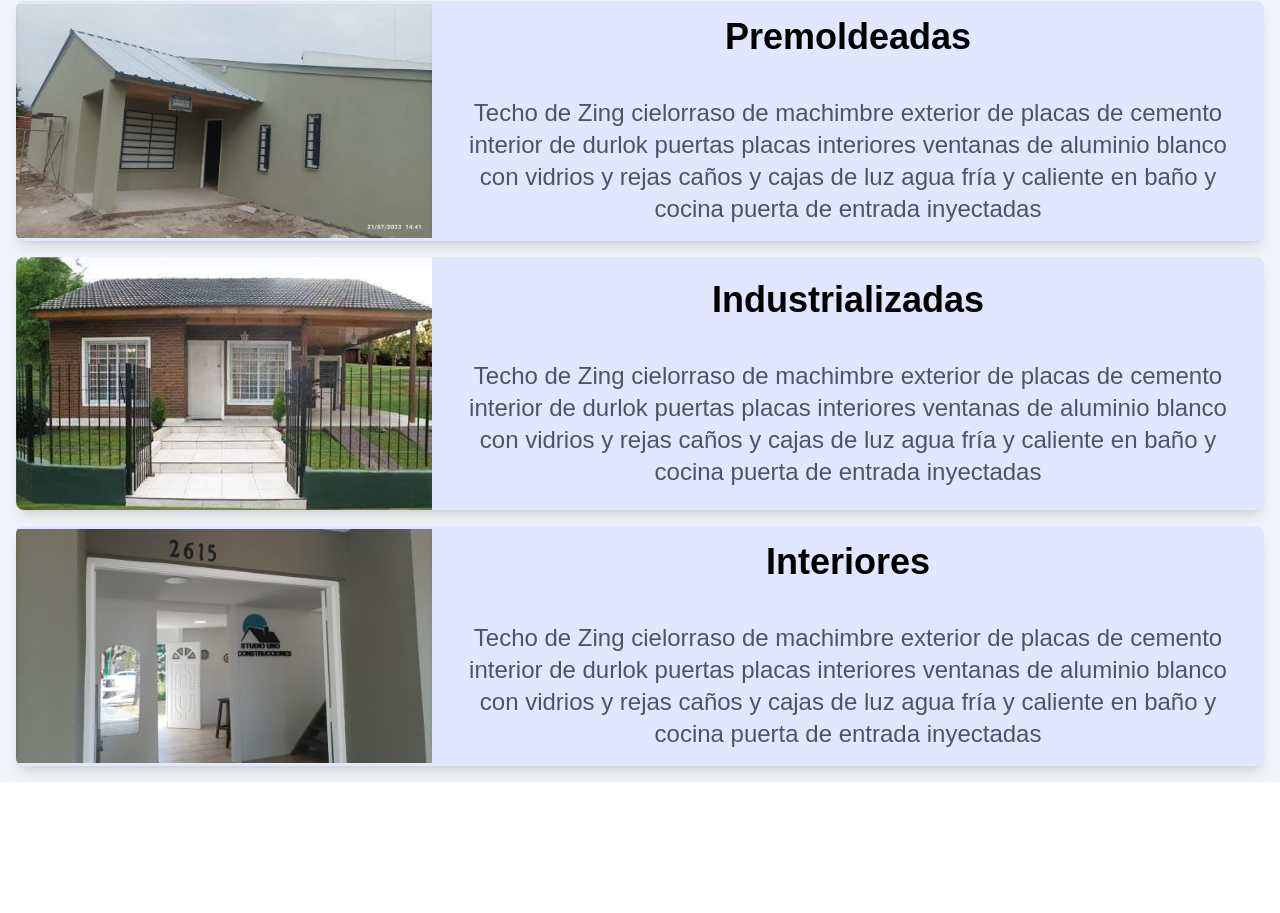
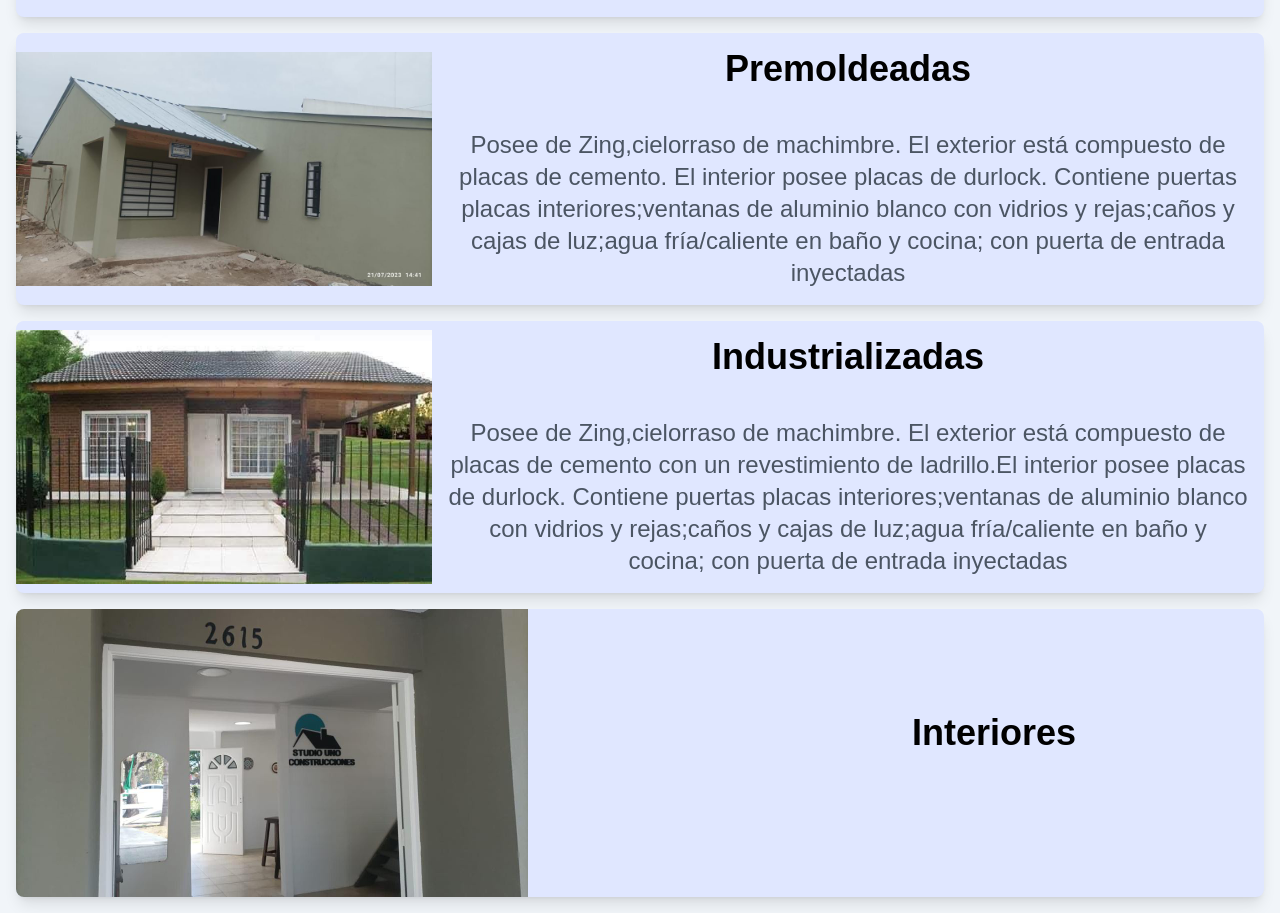
Before and after one commit to Gonza-Butafuoco/Studio-Uno-Construcciones, a React (Create React App) app: page /ModelsPage in a window 1280 px wide. Shown: the part 860-1773 px from the top of the page. Before the commit the page ends 1642 px from the top, so only its background shows below. Built offline with nearby package versions, Linux system fonts and the light colour scheme.

Commit message:
final fixes

```diff
--- a/src/components/organisms/Modelscontainer.jsx
+++ b/src/components/organisms/Modelscontainer.jsx
@@ -3,7 +3,7 @@ import imagenCabaña from "../Resources/cabaña 1.jpg";
 import imagenMinimalista from "../Resources/minimalista 1.jpg";
 import imagenPremoldeada from "../Resources/premoldeada 1.jpeg";
 import imagenIndustrializadas from "../Resources/industrializadas4.jpeg";
-import imagenInteriores from "../Resources/interiores5.jpeg"
+import imagenInteriores from "../Resources/interiores5.jpeg";
 import { Model } from "../molecules/Model";
 import { Link } from "react-router-dom";
 
@@ -13,36 +13,34 @@ export const Modelscontainer = () => {
       titulo: "Cabañas",
       imagen: imagenCabaña,
       descripcion:
-        "Techó de Zing cielorraso de machimbre exterior de medio tronco cabañero madera dura interior de durlok puertas placas interiores ventanas de aluminio blanco con vidrios y rejas caños y cajas de luz agua fría y caliente en baño y cocina puerta de entrada inyectadas platea de madera barandas y escalera",
+        "Techó de Zing,cielorraso de machimbre.El exterior está hecho de medio tronco cabañero,madera dura. El interior es de durlock. Posee:puertas placas interiores;ventanas de aluminio blanco con vidrios y rejas;caños y cajas de luz;agua fría y caliente en baño y cocina; la puerta de entrada inyectadas;platea de madera;barandas y escalera",
     },
     {
       titulo: "Minimalistas ",
       imagen: imagenMinimalista,
       descripcion:
-        "Techo de Zing cielorraso de machimbre exterior de placas de cemento interior de durlok puertas placas interiores ventanas de aluminio blanco con vidrios y rejas caños y cajas de luz agua fría y caliente en baño y cocina puerta de entrada inyectadas",
+        "Posee de Zing,cielorraso de machimbre. El exterior está compuesto de placas de cemento. El interior posee placas de durlock. Contiene puertas placas interiores;ventanas de aluminio blanco con vidrios y rejas;caños y cajas de luz;agua fría/caliente en baño y cocina; con puerta de entrada inyectadas",
     },
     {
       titulo: "Premoldeadas",
       imagen: imagenPremoldeada,
       descripcion:
-        "Techo de Zing cielorraso de machimbre exterior de placas de cemento interior de durlok puertas placas interiores ventanas de aluminio blanco con vidrios y rejas caños y cajas de luz agua fría y caliente en baño y cocina puerta de entrada inyectadas",
+        "Posee de Zing,cielorraso de machimbre. El exterior está compuesto de placas de cemento. El interior posee placas de durlock. Contiene puertas placas interiores;ventanas de aluminio blanco con vidrios y rejas;caños y cajas de luz;agua fría/caliente en baño y cocina; con puerta de entrada inyectadas",
     },
     {
       titulo: "Industrializadas",
       imagen: imagenIndustrializadas,
       descripcion:
-        "Techo de Zing cielorraso de machimbre exterior de placas de cemento interior de durlok puertas placas interiores ventanas de aluminio blanco con vidrios y rejas caños y cajas de luz agua fría y caliente en baño y cocina puerta de entrada inyectadas",
+        "Posee de Zing,cielorraso de machimbre. El exterior está compuesto de placas de cemento con un revestimiento de ladrillo.El interior posee placas de durlock. Contiene puertas placas interiores;ventanas de aluminio blanco con vidrios y rejas;caños y cajas de luz;agua fría/caliente en baño y cocina; con puerta de entrada inyectadas",
     },
     {
       titulo: "Interiores",
       imagen: imagenInteriores,
-      descripcion:
-        "Techo de Zing cielorraso de machimbre exterior de placas de cemento interior de durlok puertas placas interiores ventanas de aluminio blanco con vidrios y rejas caños y cajas de luz agua fría y caliente en baño y cocina puerta de entrada inyectadas",
     },
   ];
 
   return (
-    <div className=" h-200 overflow-auto">
+    <div className="h-200 overflow-auto">
       <div className="container mx-auto grid grid-cols-1 lg:grid-cols-1 gap-4 justify-center p-4">
         {modelos.map((modelo, index) => (
           <div
@@ -51,20 +49,40 @@ export const Modelscontainer = () => {
               "flex rounded-lg overflow-hidden shadow-lg bg-indigo-100"
             }
           >
-            <Link to={`/model/${modelo.titulo}`} className="flex md:items-center">
+            <Link
+              to={`/model/${modelo.titulo}`}
+              className="flex md:items-center"
+            >
+              {modelo.titulo === "Interiores" ? (
+                <>
                   <img
                     alt="Image"
-                className="w-1/3 object-cover h-auto "
+                    className=" w-1/3 object-cover h-72 md:w-auto"
+                    src={modelo.imagen}
+                  />
+                  <div className="w-2/3 p-4  flex justify-center items-center md:pl-96 ">
+                    <h2 className="text-3xl md:text-4xl text-center font-bold mb-2 md:mb-10">
+                      {modelo.titulo}
+                    </h2>
+                  </div>
+                </>
+              ) : (
+                <>
+                  <img
+                    alt="Image"
+                    className="w-1/3 object-cover h-auto"
                     src={modelo.imagen}
                   />
                   <div className="w-2/3 p-4">
                     <h2 className="text-xl md:text-4xl text-center font-bold mb-2 md:mb-10">
                       {modelo.titulo}
                     </h2>
-                <p className="text-sm md:text-2xl md:text-center md:  text-gray-600">
+                    <p className="text-sm md:text-2xl md:text-center md:text-gray-600">
                       {modelo.descripcion}
                     </p>
                   </div>
+                </>
+              )}
             </Link>
           </div>
         ))}
```
Lines whose indentation alone changed are shown as unchanged.
